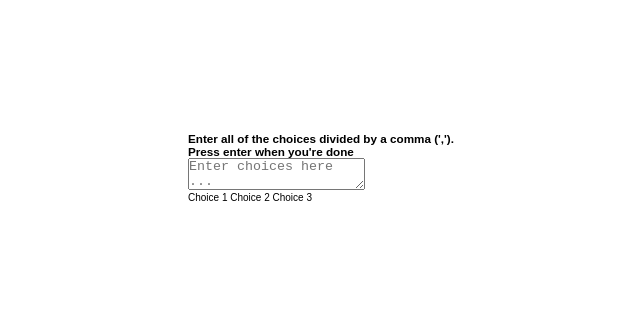
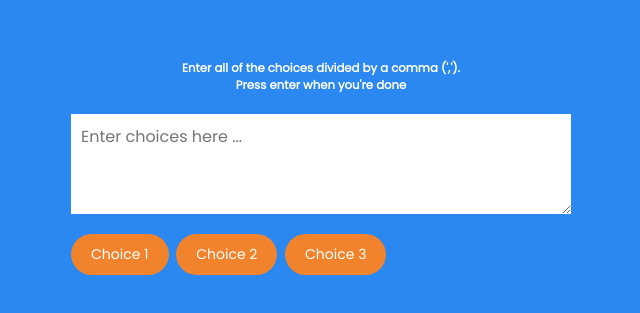
Before and after one commit to VoDuyThienVinh/RandomChoicePicker, a plain HTML site: page index.html in a window 1280 px wide. Shown: the part 233-546 px from the top of the page, without its empty margins (319-959 px from the left). Drawn offline with Linux system fonts and the light colour scheme.

Commit message:
D2 - Add content style.css

```diff
--- a/style.css
+++ b/style.css
@@ -1,3 +1,13 @@
+@import url('https://fonts.googleapis.com/css2?family=Poppins&display=swap');
+
+:root {
+  --color-background-body: #2b88f0;
+  --color-white: #ffffff;
+
+  --color-background-tag: #f0832b;
+  --color-background-tag-highlight: #273c75;
+}
+
 * {
   padding: 0;
   margin: 0;
@@ -15,9 +25,46 @@ html {
 }
 
 body {
-  font-family: sans-serif;
+  background-color: var(--color-background-body);
+  font-family: 'Poppins', sans-serif;
   display: flex;
   justify-content: center;
   align-items: center;
   min-height: 100vh;
+  overflow: hidden;
 }
+
+h3 {
+  color: var(--color-white);
+  margin: 10px 0 20px;
+  text-align: center;
+}
+
+.container {
+  width: 500px;
+}
+
+textarea {
+  border: none;
+  display: block;
+  width: 100%;
+  height: 100px;
+  font-family: inherit;
+  padding: 10px;
+  margin: 0 0 20px;
+  font-size: 16px;
+}
+
+.tag {
+  background-color: var(--color-background-tag);
+  color: var(--color-white);
+  border-radius: 50px;
+  padding: 10px 20px;
+  margin: 0 5px 10px 0;
+  font-size: 14px;
+  display: inline-block;
+}
+
+.tag.highlight {
+  background-color: var(--color-background-tag-highlight);
+}
```
